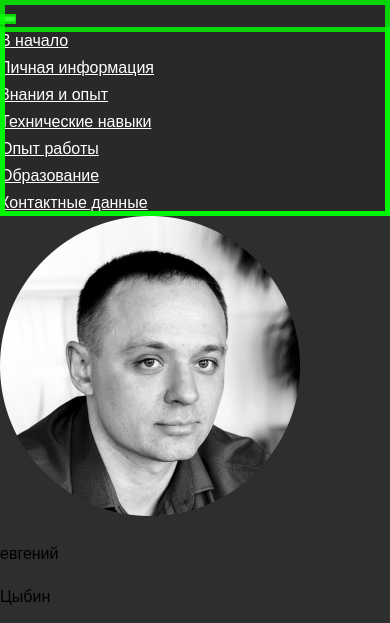
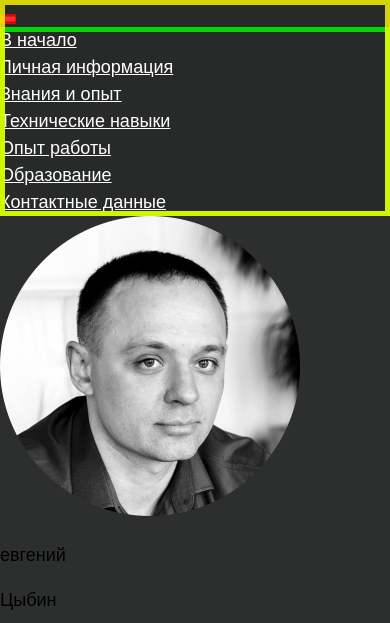
Before and after one commit to faramund21/businesscard.github.io, a plain HTML site: page index.html in a window 390 px wide. Shown: the top 623 px of the page. Drawn offline with Linux system fonts and the light colour scheme; a web font is replaced by a local one.

Commit message:
подгоняю размер навигации

```diff
--- a/less/style.less
+++ b/less/style.less
@@ -57,7 +57,7 @@ img {
 
 .page {
 	height: 100%;
-	font-size: 180 px;
+	font-size: 18px;
 	font-family: "PT Sans Narrow", "Arial", sans-serif;
 	line-height: 27px;
 }
@@ -82,12 +82,12 @@ img {
 // @import("blocks/main-nav.less");
 
 .main-nav {
-	outline: 5px solid rgba(0, 255, 0, .8);
+	outline: 5px solid rgba(255, 255, 0, .8);
 	outline-offset: -5px;
 }
 
 .main-nav__toggle {
-	outline: 5px solid rgba(0, 255, 0, .8);
+	outline: 5px solid rgba(255, 0, 0, .8);
 	outline-offset: -5px;
 }
 
```
Also changed, not shown: css/style.css, 1 other file.
